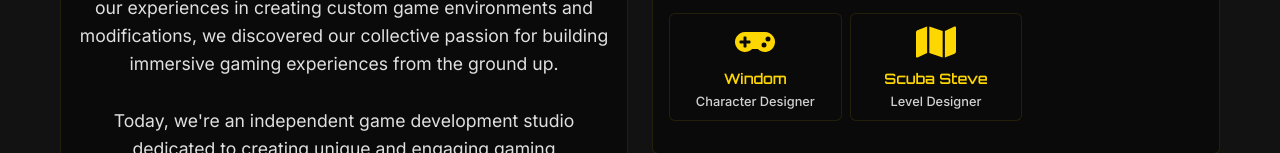
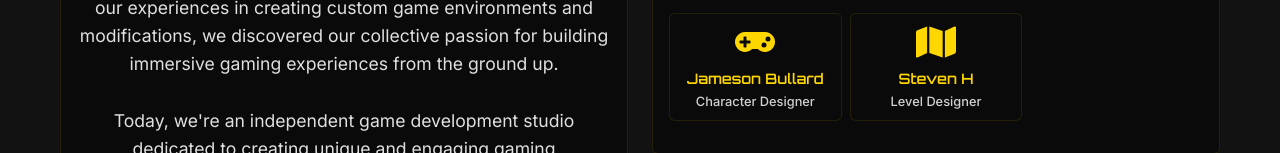
Before and after one commit to SylvaDev/exovara_labs, a React (Create React App) app: page / in a window 1280 px wide. Shown: the part 647-800 px from the top of the page. Built offline with nearby package versions, Linux system fonts and the light colour scheme.

Commit message:
edited employee names

```diff
--- a/src/pages/Home.js
+++ b/src/pages/Home.js
@@ -34,7 +34,7 @@ const Home = () => {
       icon: FaVideo
     },
     {
-      name: "Windom",
+      name: "Jameson Bullard",
       title: "Character Designer",
       icon: FaGamepad
     },
@@ -45,7 +45,7 @@ const Home = () => {
     // },
 
     {
-      name: "Scuba Steve",
+      name: "Steven H",
       title: "Level Designer",
       icon: FaMap
     }
```
